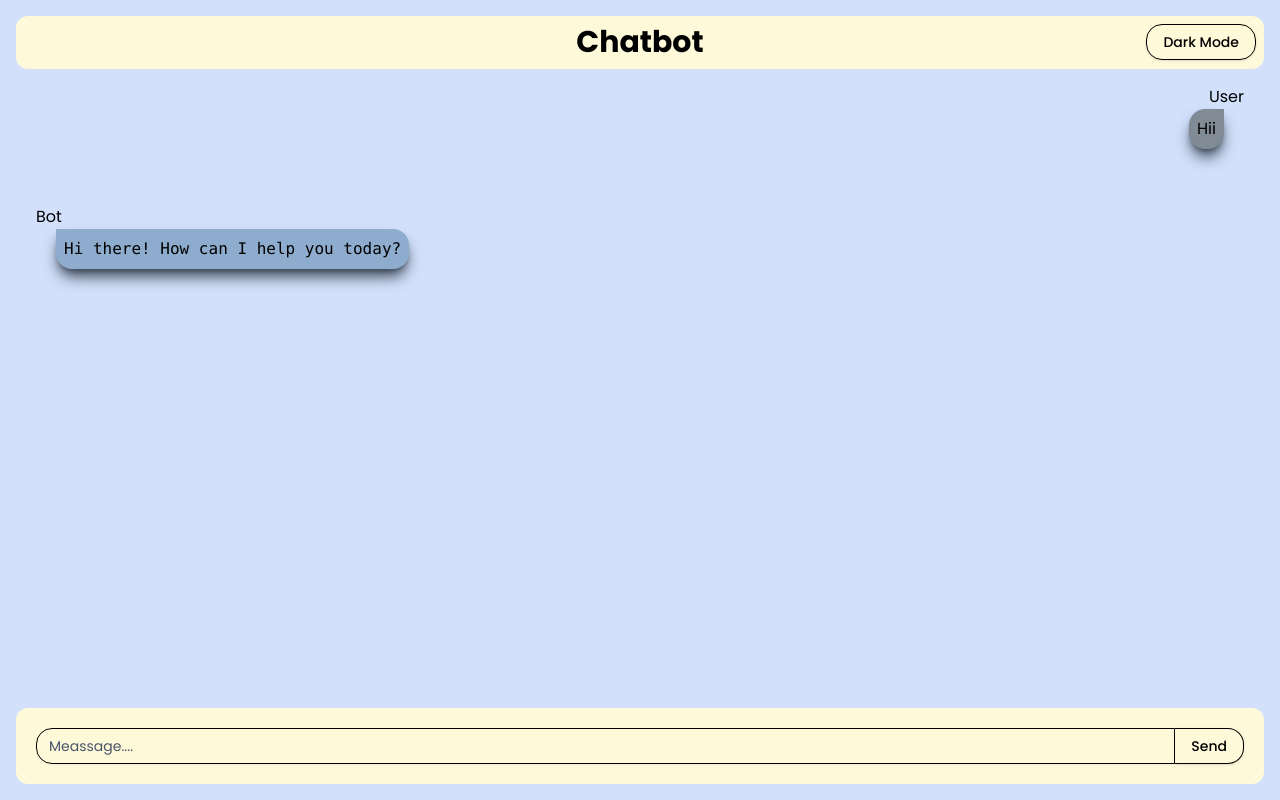
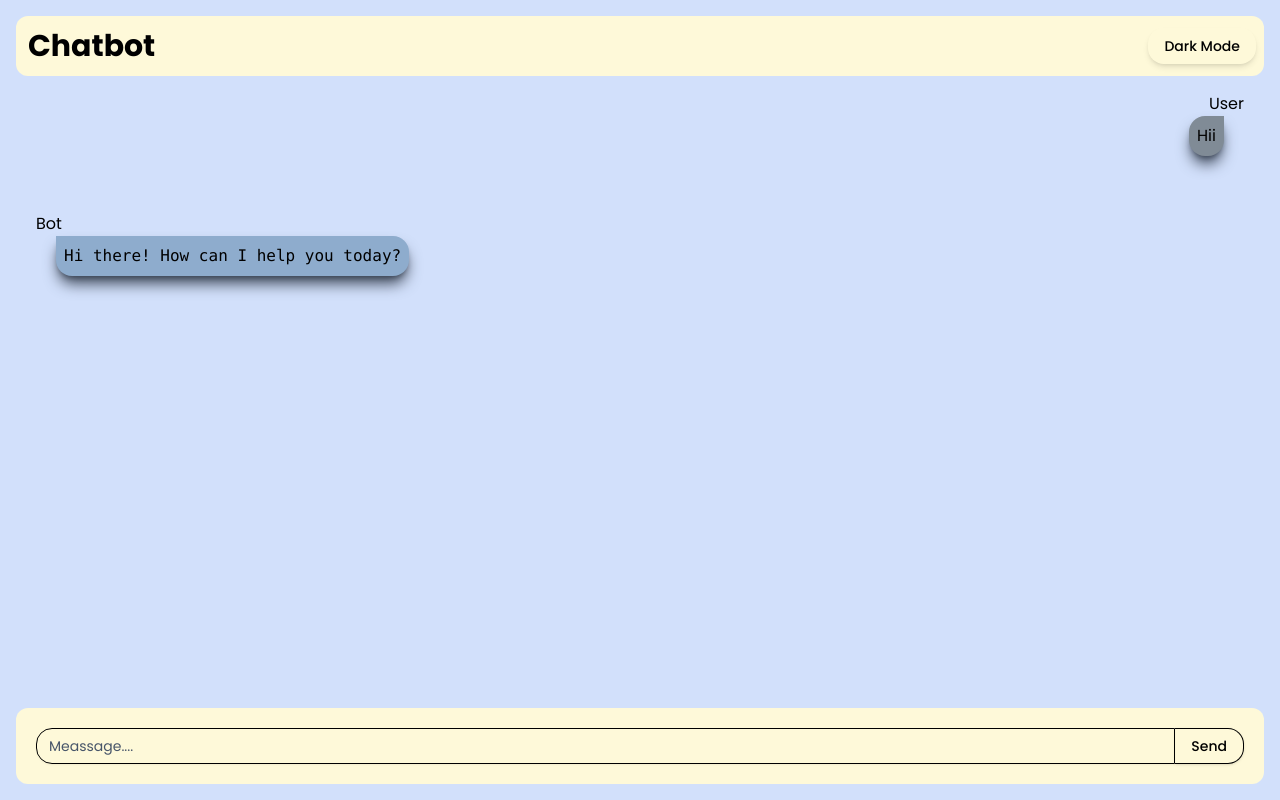
Before and after one commit to hanumant-dombale/Chat-Bot, a React (Vite) app: page / in a window 1280 px wide. Built offline with nearby package versions, Linux system fonts and the light colour scheme; no server answers.

Commit message:
fix tailwind css in app.jsx

```diff
--- a/src/App.jsx
+++ b/src/App.jsx
@@ -28,15 +28,17 @@ function App() {
 
     return (
         <div className="font-sans w-full h-screen flex justify-between items-center flex-col p-4 dark:bg-[#040D12] bg-[#D2E0FB] text-md dark:text-white">
-            <h1 className="text-3xl font-bold w-full text-center dark:bg-[#183D3D] bg-[#FEF9D9] rounded-xl p-2 h-[60px] relative">
-                Chatbot
+            <div className="flex items-center justify-between w-full bg-[#FEF9D9] dark:bg-[#183D3D] rounded-xl">
+                <h1 className="text-3xl font-bold w-full p-3 h-[60px]">
+                    Chatbot
+                </h1>
                 <Button
-                    className="m-2 absolute top-0 right-0 border rounded-2xl hover:bg-black hover:text-white dark:hover:bg-white dark:hover:text-black border-black dark:border-white"
+                    className="m-2 rounded-2xl  hover:bg-black hover:text-white dark:hover:bg-white dark:hover:text-black border-black dark:border-white shadow-md"
                     onClick={handleOnClick}
                 >
                     {showMode}
                 </Button>
-            </h1>
+            </div>
             <ScrollArea className=" w-full h-full">
                 {chats.map((chat) => (
                     <div
```
